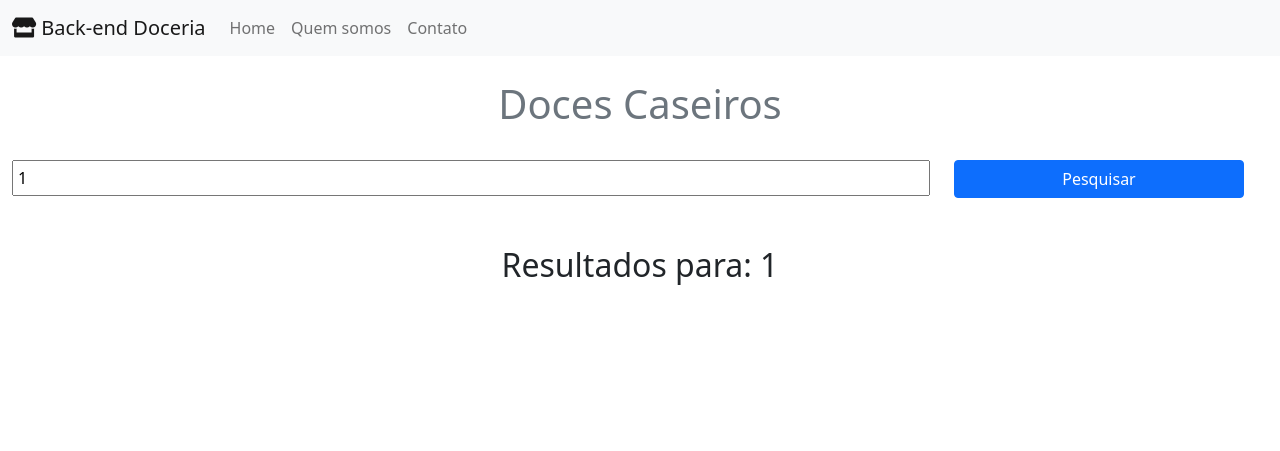
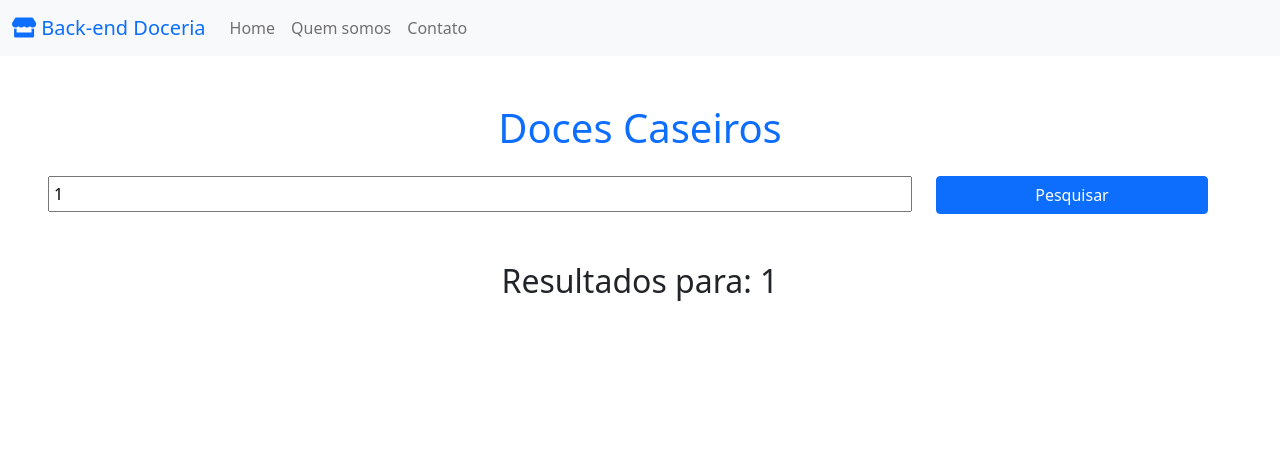
Before and after one commit to nunesbns/1216886-5_BrunoNunes, a PHP site: page /?s=1 in a window 1280 px wide. Shown: the top 451 px of the page. Run offline with PHP 8.4, Linux system fonts and the light colour scheme.

Commit message:
Fix some styles

```diff
--- a/pages/parts/header.php
+++ b/pages/parts/header.php
@@ -20,7 +20,7 @@ require('function/helper.php');
 <body>
 <nav class="navbar navbar-expand-lg navbar-light bg-light">
     <div class="container-fluid">
-        <a class="navbar-brand" href="/"><i class="fas fa-store"></i> <?= $app['site_name'] ?></a>
+        <a class="navbar-brand text-primary" href="/"><i class="fas fa-store"></i> <?= $app['site_name'] ?></a>
         <button class="navbar-toggler" type="button" data-bs-toggle="collapse" data-bs-target="#navbarNavAltMarkup"
                 aria-controls="navbarNavAltMarkup" aria-expanded="false" aria-label="Toggle navigation">
             <span class="navbar-toggler-icon"></span>
@@ -37,9 +37,9 @@ require('function/helper.php');
         </div>
     </div>
 </nav>
-<div class="container-fluid">
+<div class="container-fluid p-5">
     <div class="row">
-        <div class="col py-4">
-            <h1 class="text-center text-secondary"><?= $page_title ?></h1>
+        <div class="col pb-3">
+            <h1 class="text-center text-primary"><?= $page_title ?></h1>
         </div>
     </div>
```
